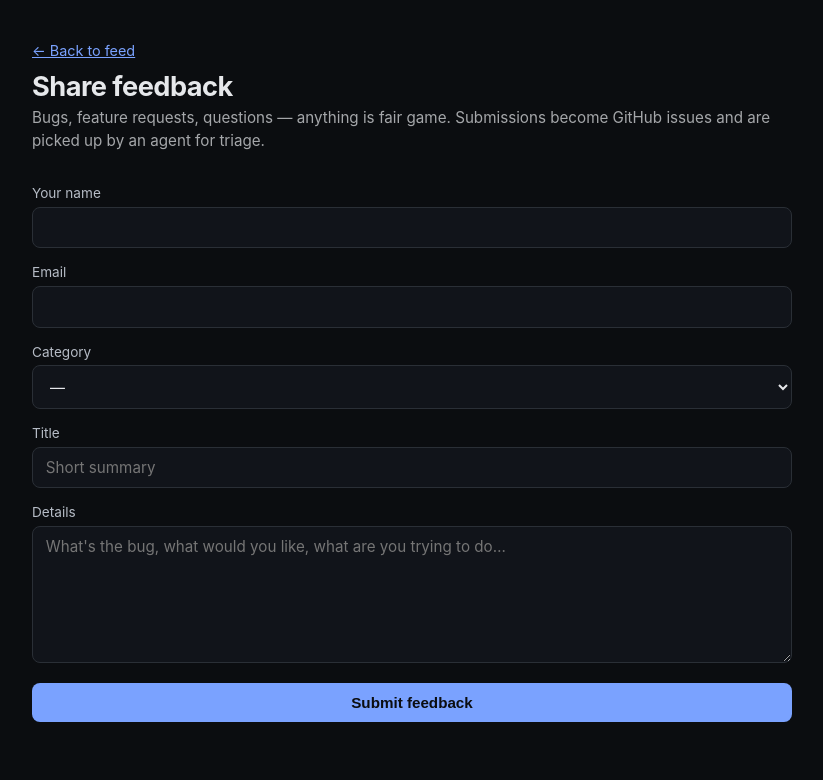
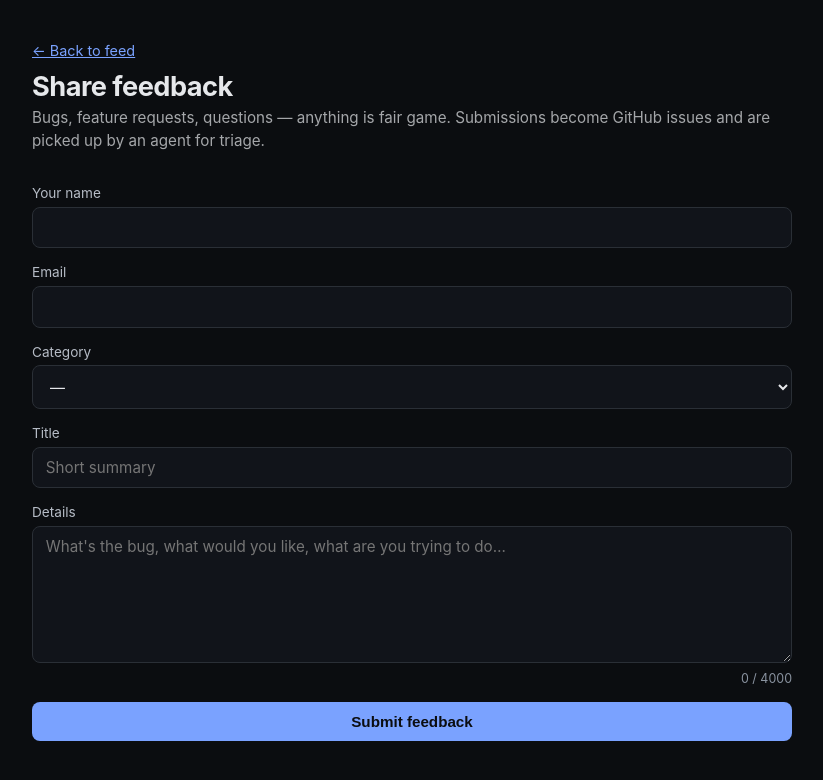
Before and after one commit to embr-devs/embr-pulse, a Next.js app: page /submit in a window 1280 px wide. Shown: the top 780 px of the page, without its empty margins (228-1051 px from the left). Built offline with nearby package versions, Linux system fonts and the light colour scheme.

Commit message:
Add live character counter to body textarea on submit form
Agent-Logs-Url: https://github.com/seligj95/embr-pulse/sessions/b098b9e5-068e-4e2a-abb4-ae04ec2303c1

Co-authored-by: seligj95 <11475594+seligj95@users.noreply.github.com>

```diff
--- a/app/submit/FeedbackForm.tsx
+++ b/app/submit/FeedbackForm.tsx
@@ -1,7 +1,9 @@
 "use client";
 
-import { useActionState } from "react";
+import { useActionState, useState } from "react";
 import { submitFeedbackAction, type SubmitFeedbackResult } from "./actions";
+
+const BODY_MAX = 4000;
 
 const inputStyle: React.CSSProperties = {
   width: "100%",
@@ -33,6 +35,7 @@ export function FeedbackForm() {
     SubmitFeedbackResult | null,
     FormData
   >(submitFeedbackAction, null);
+  const [bodyLength, setBodyLength] = useState(0);
 
   const errs =
     state && !state.ok
@@ -110,11 +113,22 @@ export function FeedbackForm() {
           name="body"
           required
           minLength={10}
-          maxLength={4000}
+          maxLength={BODY_MAX}
           rows={6}
           style={{ ...inputStyle, resize: "vertical", minHeight: 120 }}
           placeholder="What's the bug, what would you like, what are you trying to do…"
+          onChange={(e) => setBodyLength(e.target.value.length)}
         />
+        <div
+          style={{
+            fontSize: "0.78rem",
+            textAlign: "right",
+            marginTop: "0.25rem",
+            color: bodyLength >= BODY_MAX * 0.9 ? "#f87171" : "#8a93a0",
+          }}
+        >
+          {bodyLength} / {BODY_MAX}
+        </div>
         {errs.body && <div style={errStyle}>{errs.body[0]}</div>}
       </div>
 
```
